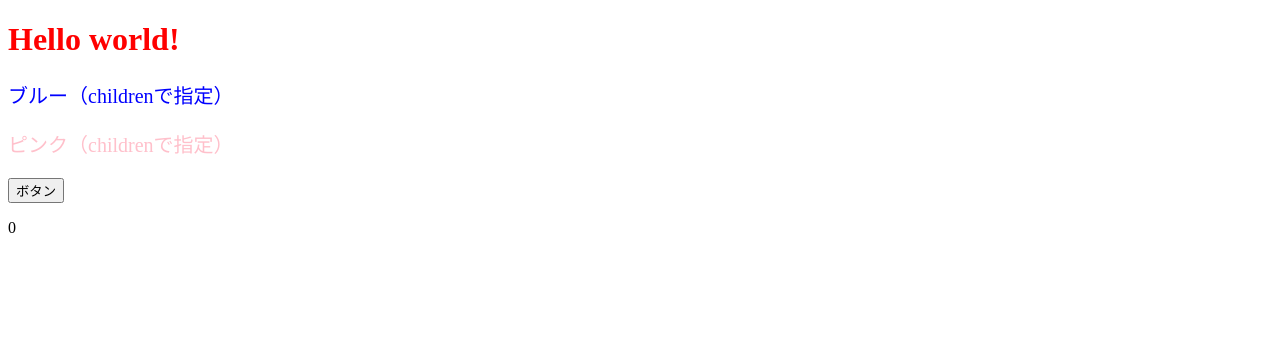
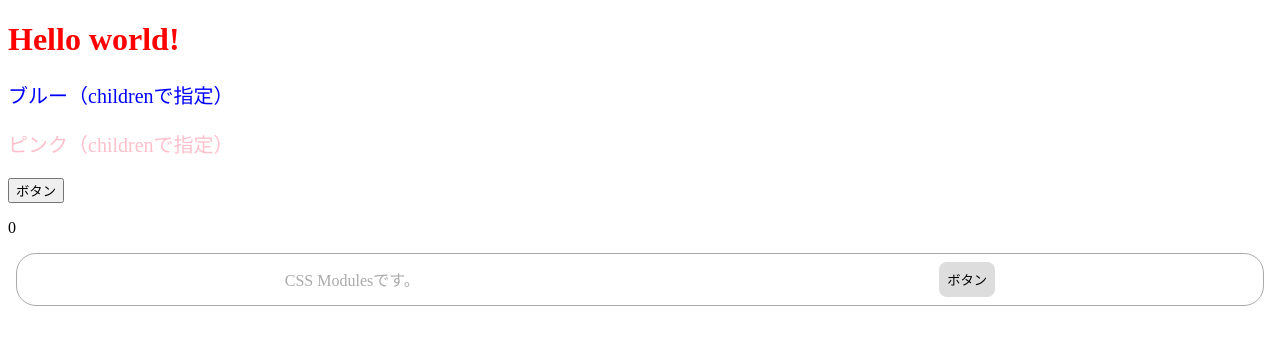
Before and after one commit to ykudnn/my-react-app, a React (Create React App) app: page / in a window 1280 px wide. Shown: the top 344 px of the page. Built offline with nearby package versions, Linux system fonts and the light colour scheme.

Commit message:
CSS Modules の適用

```diff
--- a/package.json
+++ b/package.json
@@ -6,6 +6,7 @@
     "@testing-library/jest-dom": "^5.11.4",
     "@testing-library/react": "^11.1.0",
     "@testing-library/user-event": "^12.1.10",
+    "node-sass": "^6.0.1",
     "react": "^17.0.2",
     "react-dom": "^17.0.2",
     "react-scripts": "4.0.3",
--- a/src/App.jsx
+++ b/src/App.jsx
@@ -4,6 +4,7 @@
 import { useState } from "react";
 import { useEffect } from "react";
 import { ColoredMessage } from "./components/ColoredMessage";
+import { CssModules } from "./components/CssModules";
 
 //const App = () => {
 export const App = () => {
@@ -29,6 +30,7 @@
       <ColoredMessage color="pink">ピンク（childrenで指定）</ColoredMessage>
       <button　onClick={onClickButton}>ボタン</button>
       <p>{num}</p>
+      <CssModules />
     </>
   )
 };
--- a/src/components/ColoredMessage.jsx
+++ b/src/components/ColoredMessage.jsx
@@ -1,5 +1,6 @@
 // 引数の()の段階で分割代入
 // Propsをdestructureするかどうか問題 P.115
+// normal export P.122
 export const ColoredMessage = ({ color, children }) => {
 
   // Propsを分割代入
--- /dev/null
+++ b/src/components/CssModules.jsx
@@ -0,0 +1,10 @@
+import classes from "./CssModules.module.scss";
+
+export const CssModules = () => {
+  return (
+    <div className={classes.container}>
+      <p className={classes.title}>CSS Modulesです。</p>
+      <button className={classes.button}>ボタン</button>
+    </div>
+  )
+}
--- /dev/null
+++ b/src/components/CssModules.module.scss
@@ -0,0 +1,27 @@
+.container {
+  border: solid 1px #aaa;
+  border-radius: 20px;
+  padding: 8px;
+  margin: 8px;
+  display: flex;
+  justify-content: space-around;
+  align-items: center;
+}
+
+.title {
+  margin: 0;
+  color: #aaa;
+}
+
+.button {
+  background-color: #ddd;
+  border: none;
+  padding: 8px;
+  border-radius: 8px;
+  &:hover {
+    //scssの記法
+    background-color: #aaa;
+    color: #fff;
+    cursor: pointer;
+  }
+}
```
Also changed, not shown: 1 other file (tests, documents, lock files or other folders).
